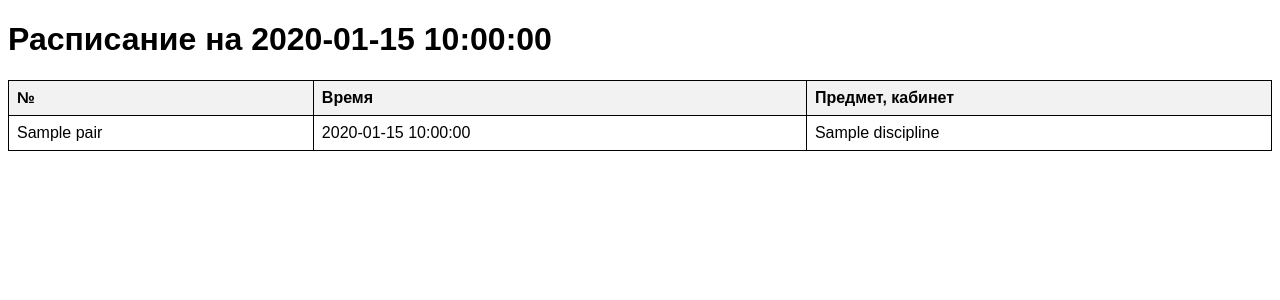
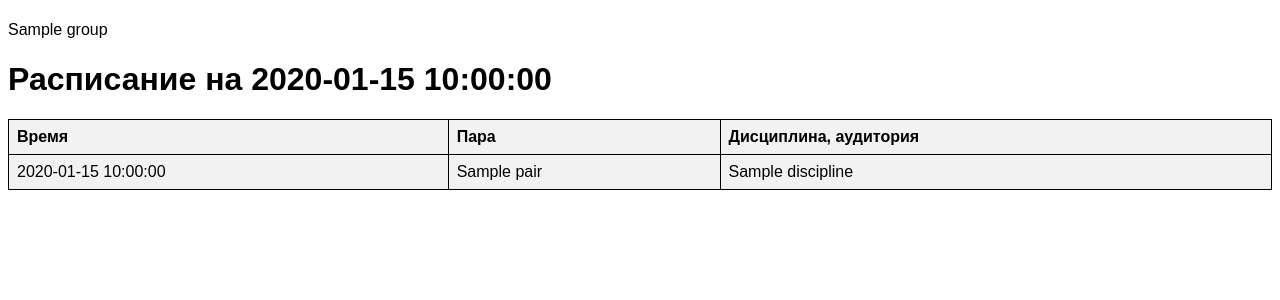
Before and after one commit to ysonofriychuk/surgu-schedule, a Flask app: template templates/schedule.html in a window 1280 px wide. Shown: the top 300 px of the page. Run offline with Flask 3, Linux system fonts and the light colour scheme; the template is opened without the code that fills it: most values are stand-ins (such as "Sample title", 1, 10 or a date in 2020).

Commit message:
шаблон

```diff
--- a/templates/schedule.html
+++ b/templates/schedule.html
@@ -1,5 +1,5 @@
 <!DOCTYPE html>
-<html lang="en">
+<html lang="en" xmlns="http://www.w3.org/1999/html">
 <head>
     <meta charset="UTF-8">
     <meta name="viewport" content="width=device-width, initial-scale=1.0">
@@ -8,24 +8,25 @@
         body { font-family: Arial, sans-serif; }
         table { width: 100%; border-collapse: collapse; }
         th, td { border: 1px solid black; padding: 8px; text-align: left; }
-        th { background-color: #f2f2f2; }
+        th, td { background-color: #f2f2f2; }
     </style>
 </head>
 <body>
+    <h1></h1><p class="center">{{ group }}</p></h1>
     <h1>Расписание на {{ date }}</h1>
     <table>
         <thead>
             <tr>
-                <th>№</th>
                 <th>Время</th>
-                <th>Предмет, кабинет</th>
+                <th>Пара</th>
+                <th>Дисциплина, аудитория</th>
             </tr>
         </thead>
         <tbody>
             {% for item in schedule %}
             <tr>
+                <td>{{ item.time }}</td>
                 <td>{{ item.pair }}</td>
-                <td>{{ item.time }}</td>
                 <td>{{ item.discipline }}</td>
             </tr>
             {% endfor %}
```
